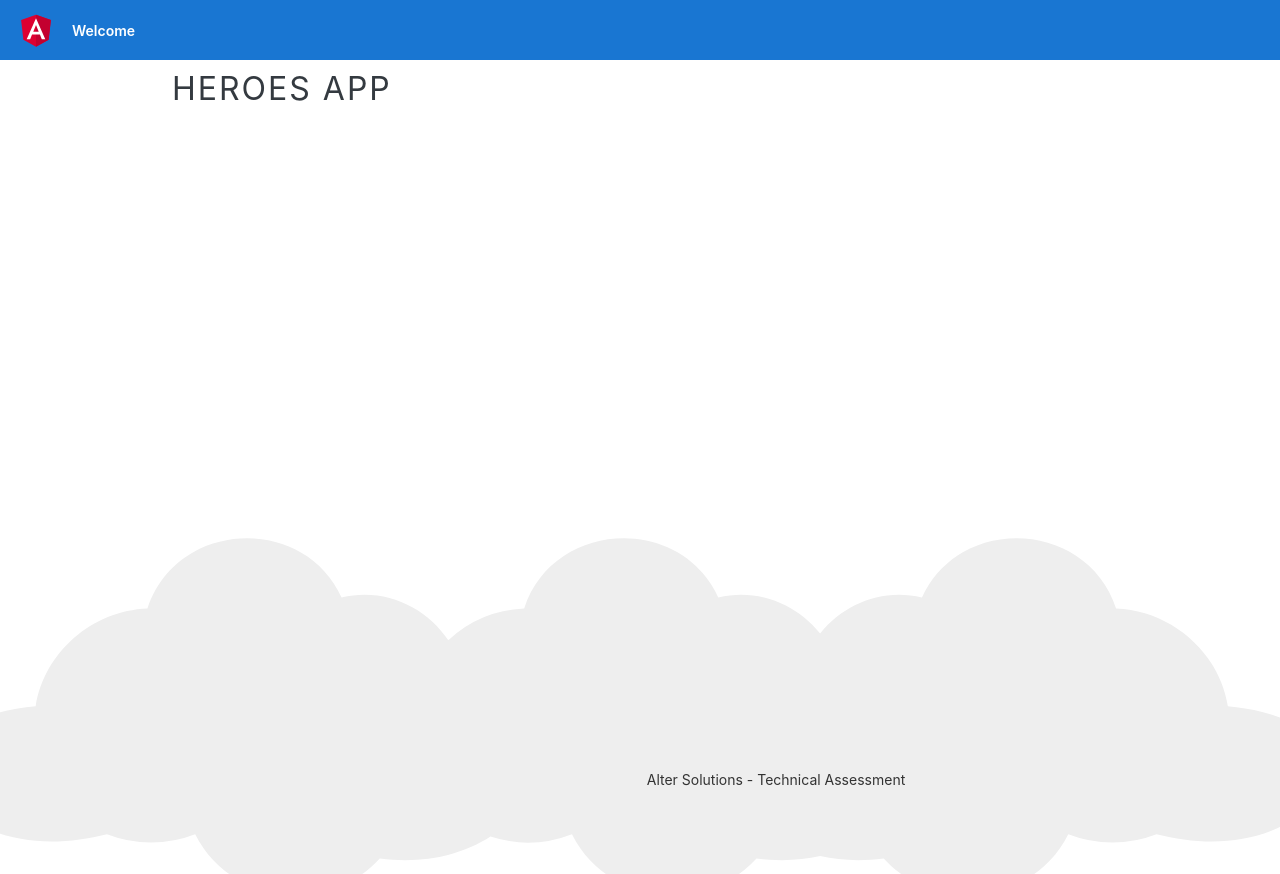
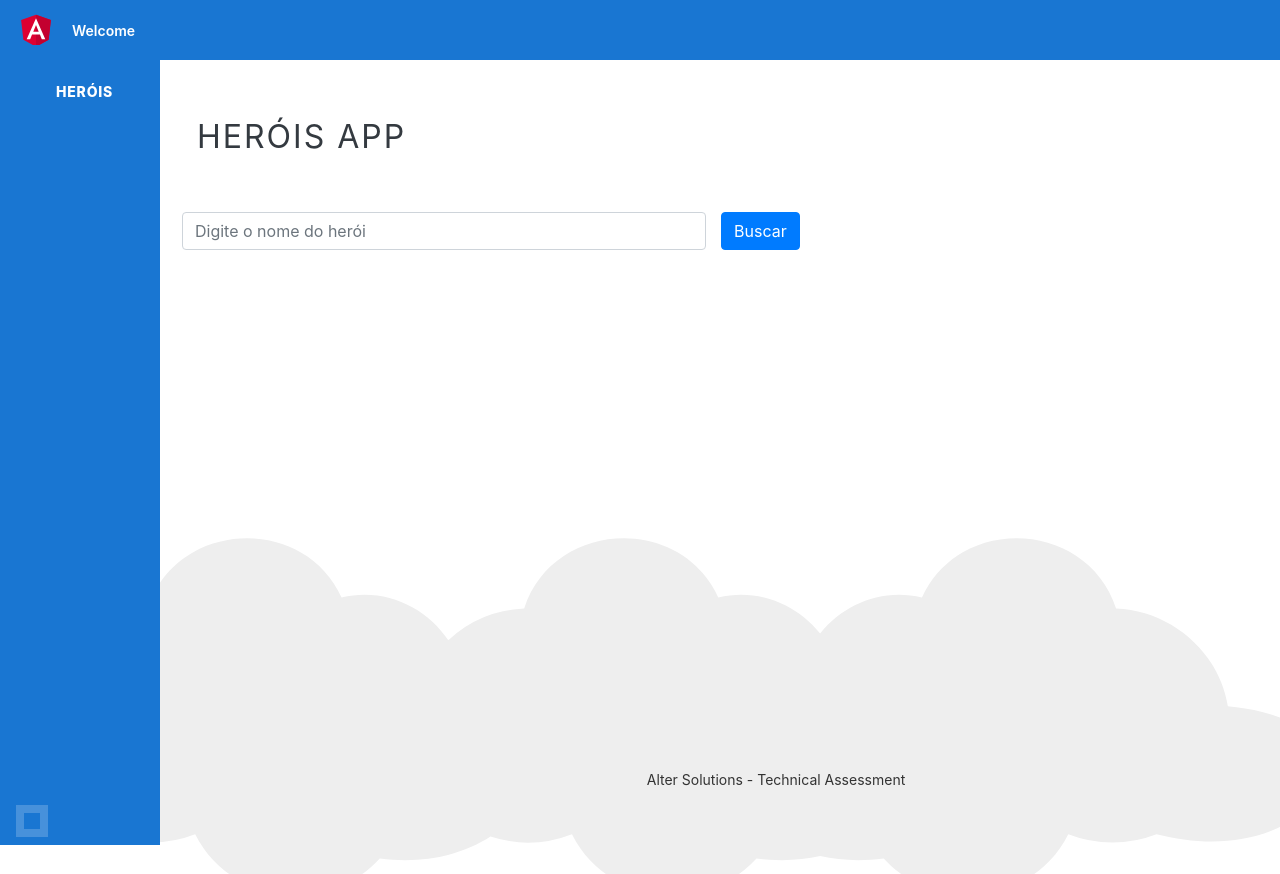
Before and after one commit to notreniev/heroes-app, an Angular app: page / in a window 1280 px wide. After the commit the page ends 845 px from the top, so only its background shows below. Built offline with nearby package versions, Linux system fonts and the light colour scheme.

Commit message:
wip: layout adjustments

```diff
--- a/src/app/app.component.html
+++ b/src/app/app.component.html
@@ -8,7 +8,10 @@
 
 <div class="content" role="main">
 
-  <nav class="navbar navbar-expand-lg navbar-dark fixed-top" id="sideNav">
+  <nav class="navbar navbar-expand-lg navbar-dark bg-primary fixed-top" id="sideNav">
+    <a class="navbar-brand js-scroll-trigger" href="#page-top">
+      <!-- <span class="d-block d-lg-none">Everton Canez</span>  -->
+    </a>
     <button class="navbar-toggler" type="button" data-toggle="collapse" data-target="#navbarSupportedContent"
       aria-controls="navbarSupportedContent" aria-expanded="false" aria-label="Toggle navigation">
       <span class="navbar-toggler-icon"></span>
@@ -22,11 +25,25 @@
     </div>
   </nav>
 
-  <div class="container-fluid p-0">
+  <div class="container-fluid">
 
     <section class="resume-section p-2 p-lg-5 d-flex" id="heroes">
-      <h3>Heroes App</h3>
+      <h3>Heróis App</h3>
     </section>
+
+    <section class="resume-section" id="searchForm">
+      <form id="#heroesForm">
+        <div class="row">
+          <div class="col-sm">
+            <input type="text" class="form-control" id="name" placeholder="Digite o nome do herói">
+          </div>
+          <div class="col-sm">
+            <button type="button" class="btn btn-primary">Buscar</button>
+          </div>
+        </div>
+      </form>
+    </section>
+
 
   </div>
 
```
Also changed, not shown: src/assets/vendor/css/app.css, 1 other file (tests, documents, lock files or other folders).
